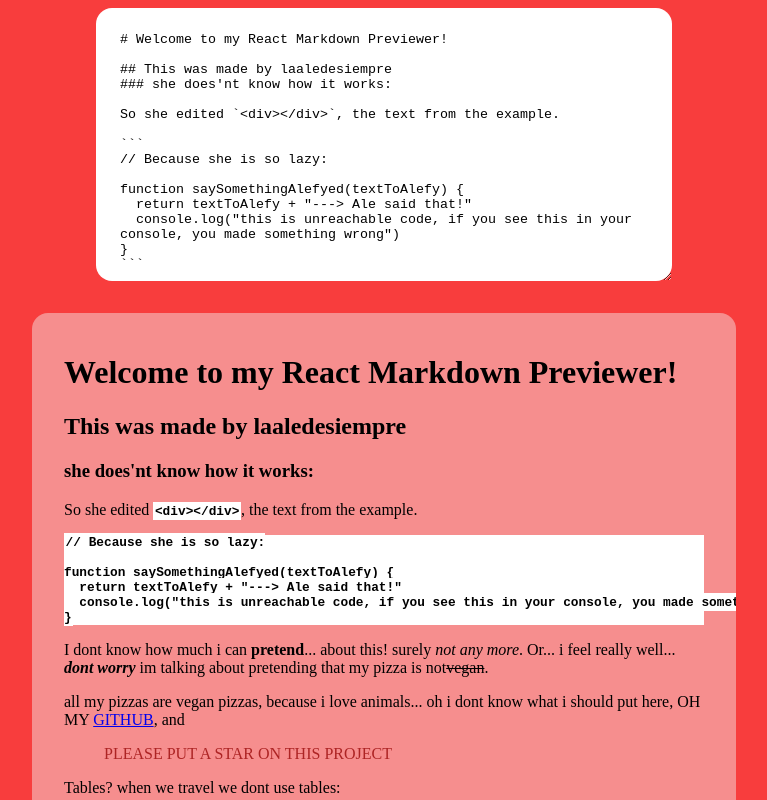
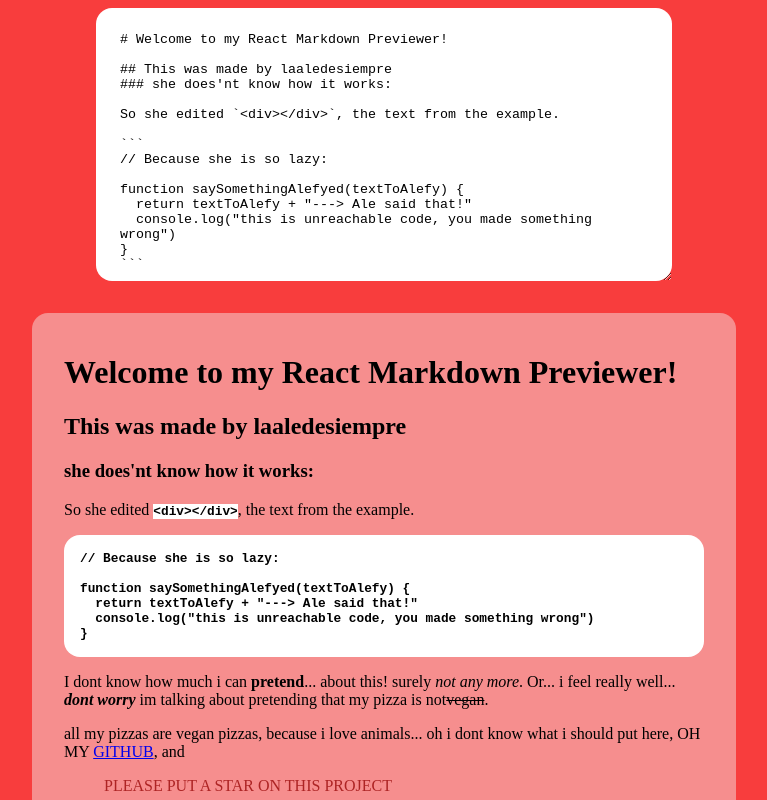
Before and after one commit to laaledesiempre/markdown, a React (Create React App) app: page / in a window 1280 px wide. Shown: the top 800 px of the page, without its empty margins (256-1023 px from the left). Built offline with nearby package versions, Linux system fonts and the light colour scheme.

Commit message:
Release| finished! ready to deploy

```diff
--- a/src/store/slices/text/index.js
+++ b/src/store/slices/text/index.js
@@ -3,7 +3,7 @@ import { createSlice } from "@reduxjs/toolkit";
 export const textSlice = createSlice({
   name: "text",
   initialState: {
-    text: `# Welcome to my React Markdown Previewer!\n\n## This was made by laaledesiempre\n### she does'nt know how it works:\n\nSo she edited \`<div></div>\`, the text from the example.\n\n\`\`\`\n// Because she is so lazy:\n\nfunction saySomethingAlefyed(textToAlefy) {\n  return textToAlefy + "---> Ale said that!"\n  console.log("this is unreachable code, if you see this in your console, you made something wrong")\n}\n\`\`\`\n\nI dont know how much i can **pretend**... about this!\nsurely _not any more_.\nOr... i feel really well... **_dont worry_**\nim talking about pretending that my pizza is not~~vegan~~.\n\nall my pizzas are vegan pizzas, because i love animals... oh i dont know what i should put here, OH MY [GITHUB](https://github.com/laaledesiempre), and\n> PLEASE PUT A STAR ON THIS PROJECT\n\nTables? when we travel we dont use tables:\n\nGrid | Use grid | Hate tables\n------------ | ------------- | -------------\nGrid is responsive | You can control every thing | but that letter\nAlso very practic | not "surprise" position change | it's scares me\n\n- Im talking\n  - About the L\n     - Bcs in grid containers\n        - You can not make L shape grids, bcs\n\n\n1. It must be squared\n1. It can not be not squared\n1. I cant belive that i made this, i thought that it was going to be harder, PLEASE STUDY FREE IN:\n\n![freeCodeCamp Logo](https://cdn.freecodecamp.org/testable-projects-fcc/images/fcc_secondary.svg)`,
+    text: `# Welcome to my React Markdown Previewer!\n\n## This was made by laaledesiempre\n### she does'nt know how it works:\n\nSo she edited \`<div></div>\`, the text from the example.\n\n\`\`\`\n// Because she is so lazy:\n\nfunction saySomethingAlefyed(textToAlefy) {\n  return textToAlefy + "---> Ale said that!"\n  console.log("this is unreachable code, you made something wrong")\n}\n\`\`\`\n\nI dont know how much i can **pretend**... about this!\nsurely _not any more_.\nOr... i feel really well... **_dont worry_**\nim talking about pretending that my pizza is not~~vegan~~.\n\nall my pizzas are vegan pizzas, because i love animals... oh i dont know what i should put here, OH MY [GITHUB](https://github.com/laaledesiempre), and\n> PLEASE PUT A STAR ON THIS PROJECT\n\nTables? when we travel we dont use tables:\n\nGrid | Use grid | Hate tables\n------------ | ------------- | -------------\nGrid is responsive | You can control every thing | but that letter\nAlso very practic | not "surprise" position change | it's scares me\n\n- Im talking\n  - About the L\n     - Bcs in grid containers\n        - You can not make L shape grids, bcs\n\n\n1. It must be squared\n1. It can not be not squared\n1. I cant belive that i made this, i thought that it was going to be harder, PLEASE STUDY FREE IN:\n\n![freeCodeCamp Logo](https://cdn.freecodecamp.org/testable-projects-fcc/images/fcc_secondary.svg)`,
   },
   reducers: {
     setText: (state, action) => {
@@ -16,7 +16,6 @@ export const { setText } = textSlice.actions;
 export const text = textSlice.reducer;
 
 export const setTextValue=(text)=>(dispatch) =>{
-
   dispatch(setText(text))
 }
 
--- a/src/styles/index.scss
+++ b/src/styles/index.scss
@@ -27,12 +27,17 @@ textarea:focus{
     overflow:auto;
     code{
         background-color: white;
-        padding: 0.1rem;
+        padding: 0;
         font-size: 0.8rem;
         font-weight: bold;
+        overflow-wrap: break-word;
+
     }
     pre{
         background-color: white;
+        padding: 1rem;
+        border-radius: 1rem;
+
     }
     blockquote{
         color: rgb(173, 36, 36)
```
